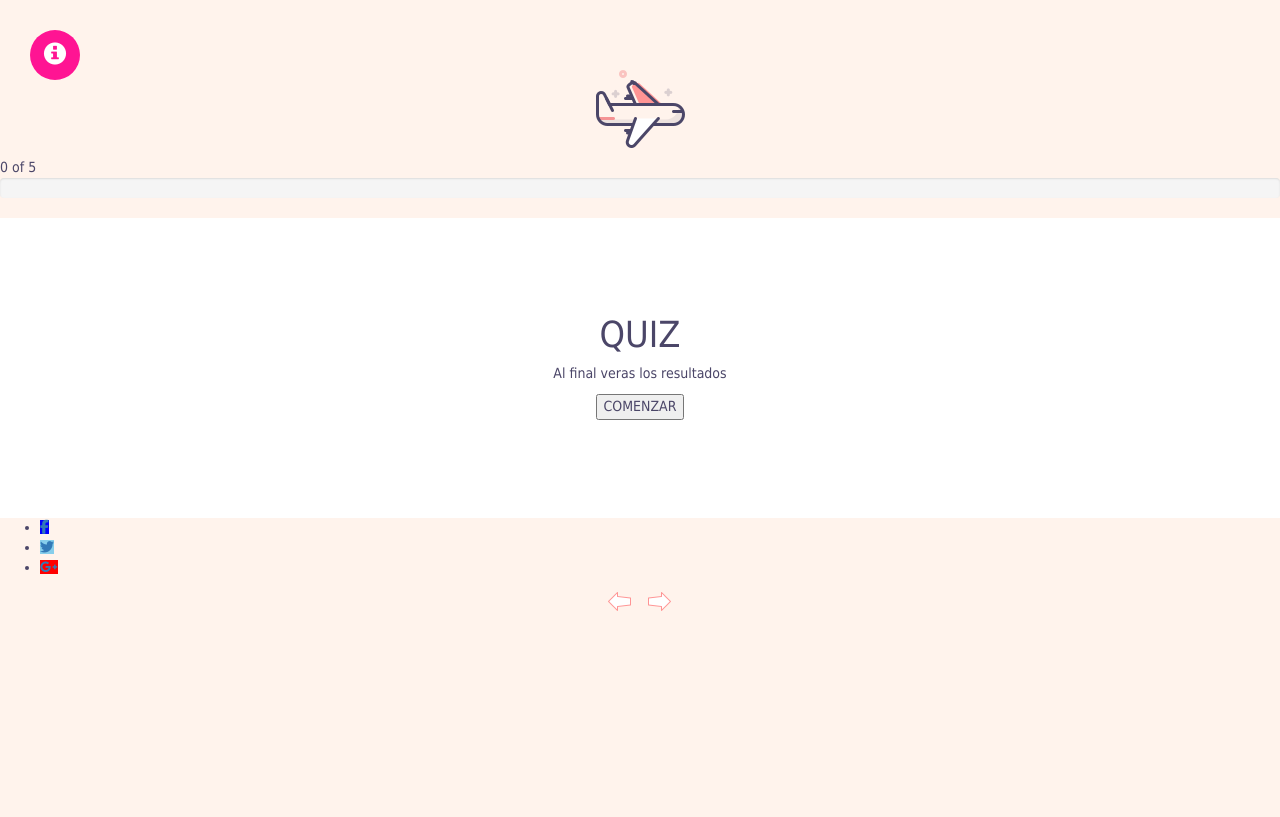
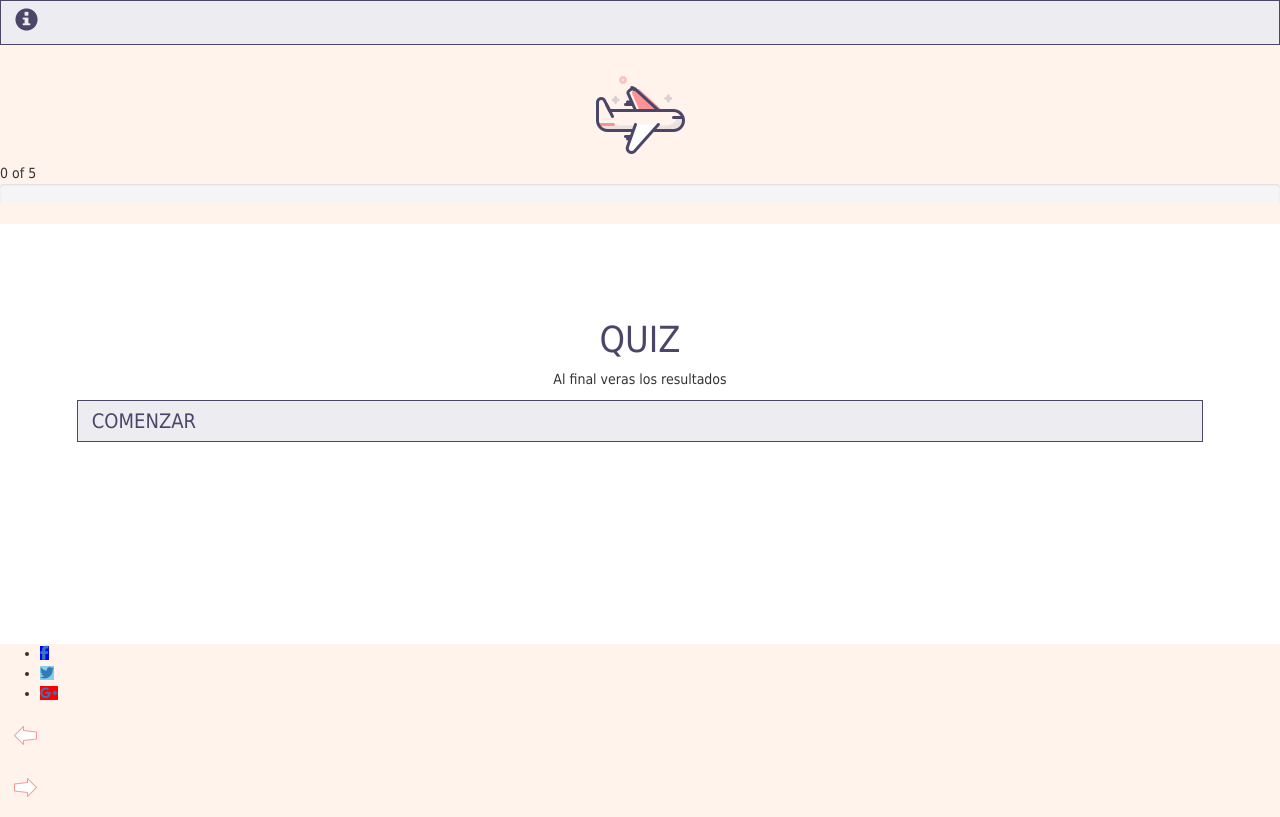
Before and after one commit to KelyKley/Quiz-Demo, a plain HTML site: page index.html in a window 1280 px wide. Drawn offline with nearby package versions, Linux system fonts and the light colour scheme.

Commit message:
estilos botones

```diff
--- a/assets/css/style.css
+++ b/assets/css/style.css
@@ -10,12 +10,12 @@
     background: white;
     padding: 6%;
     text-align: center;
-    height: 300px;
+    height: 420px;
 }
 
 
 
-.cta-button {
+.circle-button {
     background-color: #ff1493;
     border: none;
     color: #fff;
@@ -32,64 +32,38 @@
     overflow: hidden;
 }
 
-button, input, select, textarea {
-    font-family: inherit;
-    font-size: inherit;
-    line-height: inherit;
-}
- button, html input[type=button], input[type=reset], input[type=submit] {
-    -webkit-appearance: button;
-    cursor: pointer;
-}
- button, select {
-    text-transform: none;
-}
- button {
-    overflow: visible;
-}
- button, input, optgroup, select, textarea {
-    color: inherit;
-    font: inherit;
-    margin: 0;
-}
- *, :after, :before {
-    -webkit-box-sizing: border-box;
-    -moz-box-sizing: border-box;
-    box-sizing: border-box;
-}
 
 .glyphicon-info-sign {
     font-size: 23px;
 }
 
-
-
-
-
+button{
+    background-color: #edecf0;
+    color: #4b4668;
+    font-size: 20px;
+    font-weight: 200;
+    margin: 0 0 11px;
+    border: 1px solid #4b4668;
+    padding: 6px 44px 6px 14px;
+    width: 100%;
+    text-align: left;
+    transition: background-color .3s linear,border-color .3s linear,color .3s linear;
+}
 
 
 
 body, h1 {
     color: #4b4668;
 }
-    body {
-    padding: 50px 0;
-    background-color: #fff3ec;
-}
+
     body {
     font-family: OpenSans-Light,Tahoma,Helvetica Neue,Helvetica,Arial,sans-serif;
     font-size: 14px;
     line-height: 1.42857;
     color: #333;
-    background-color: #eee;
-}
-    body {
-    margin: 0;
-}
-    body, h1 {
-    color: #4b4668;
-}
-    body {
+        margin: 0
+
+
     padding: 50px 0;
     background-color: #fff3ec;
 }
```
